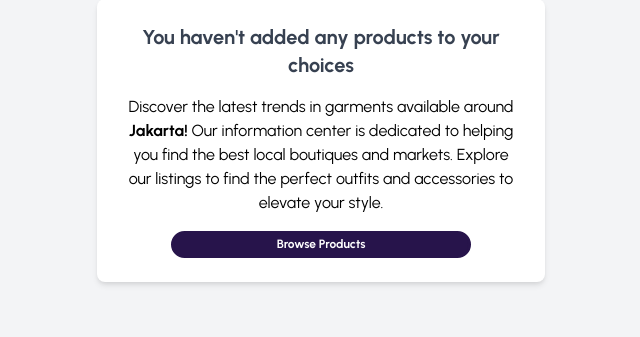
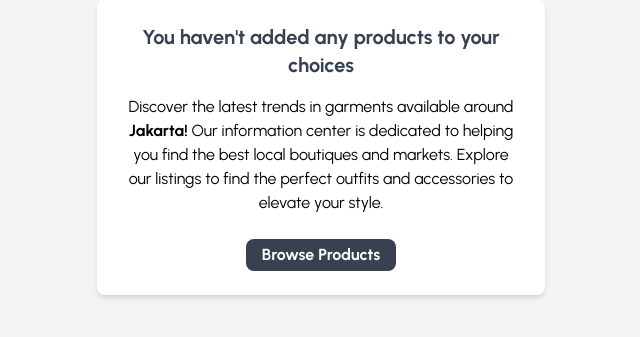
Before and after one commit to adlynfakhreyz/Jakarta-Wardrobe, a Django app: page /user_choices/ in a window 1280 px wide. Shown: the part 153-490 px from the top of the page, without its empty margins (319-959 px from the left). Run offline with Django 5.2, Linux system fonts and the light colour scheme; a user stored in the database is signed in; data comes from the database, SQL or seed files in the repository; data that the repository does not hold is empty; some libraries are stand-ins or nearby versions.

Commit message:
update style

```diff
--- a/products/templates/review_products.html
+++ b/products/templates/review_products.html
@@ -51,7 +51,7 @@
                     <input type="radio" id="star2" name="rating" value="2" /><label for="star2">★</label>
                     <input type="radio" id="star1" name="rating" value="1" /><label for="star1">★</label>
                 </div>
-                <button type="submit" class="button-submit bg-gray-700 hover:bg-gray-900 text-white font-bold text-white py-1 px-4 mt-2 rounded-lg">Submit Rating</button>
+                <button type="submit" class="button-submit bg-gray-700 hover:bg-gray-900 text-white font-bold text-white py-1 px-4 mt-2 rounded-lg transition ease-in-out duration-300">Submit Rating</button>
             </form>
           </div>
         </div>
@@ -90,7 +90,7 @@
             {% csrf_token %}
             <input type="hidden" name="product_id" value="{{ product.uuid }}">
             <textarea name="comment" rows="4" placeholder="Add a comment..." class="border w-full p-2 rounded mb-2"></textarea>
-            <button type="submit" class="button-submit bg-gray-700 hover:bg-gray-900 text-white font-bold py-1 px-4 mt-2 rounded-lg">Submit Comment</button>
+            <button type="submit" class="button-submit bg-gray-700 hover:bg-gray-900 text-white font-bold py-1 px-4 mt-2 rounded-lg transition ease-in-out duration-300">Submit Comment</button>
         </form>
 
         <h2 class="text-xl font-bold mb-4 text-center">Comments</h2>
--- a/user_choices/templates/user_choices.html
+++ b/user_choices/templates/user_choices.html
@@ -35,19 +35,7 @@
             text-align: center;
         }
 
-      .btn-custom {
-        display: inline-block;
-        width: 100%;
-        max-width: 300px;
-        padding: 12px 0px;
-        background-color: #ffffff;
-        border: 2px solid #d2caca;
-        color: #7d7c7c;
-        border-radius: 12px;
-        font-size: 16px;
-        font-weight: bold;
-        text-align: center;
-        text-decoration: none;
+        .btn-review {
           transition: background-color 0.3s, color 0.3s, border 0.3s;
         }
 
@@ -72,7 +60,6 @@
             padding: 10px 0;
             text-align: center;
         }
-
 
         .rounded-btn {
             border-radius: 4px;
@@ -217,7 +204,7 @@
               </div>
               <!-- Section Tombol Review -->
               <div id="modalReviewSection" class="fixed-bottom-review" style="background-color: transparent;">
-                  <a id="modalReviewLink" href="#" class="btn-custom rounded-btn">Review</a>
+                  <a id="modalReviewLink" href="#" class="button-review bg-gray-700 hover:bg-gray-900 text-white font-bold py-1 px-4 mt-2 rounded-lg">Review</a>
               </div>
           </div>
       </div>
@@ -240,7 +227,7 @@
               <div class="flex flex-col items-center justify-cefnter p-6 bg-white shadow-md rounded-lg max-w-md mx-auto">
                   <h2 class="text-xl font-bold text-gray-700 mb-4 text-center ">You haven't added any products to your choices</h2>
                   <p class="text-black-500 mb-4 text-center">Discover the latest trends in garments available around <strong>Jakarta!</strong> Our information center is dedicated to helping you find the best local boutiques and markets. Explore our listings to find the perfect outfits and accessories to elevate your style.</p>
-                  <a href="/products" class="btn-custom rounded-btn">Browse Products</a>
+                  <a href="/products" class="button-review bg-gray-700 hover:bg-gray-900 text-white font-bold py-1 px-4 mt-2 rounded-lg transition ease-in-out duration-300">Browse Products</a>
               </div>
             </div>
             `;
```
Lines whose indentation alone changed are shown as unchanged.
